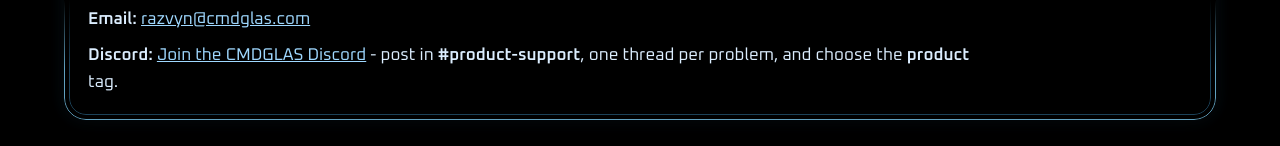
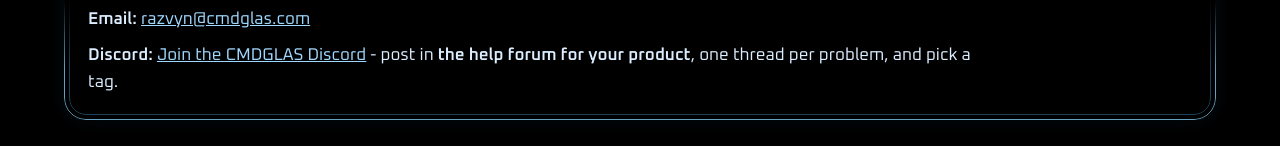
Before and after one commit to tartartatum/tartartatum.github.io, a plain HTML site: page shop/support/index.html in a window 1280 px wide. Shown: the part 2069-2215 px from the top of the page. Drawn offline with Linux system fonts and the light colour scheme.

Commit message:
Shop support page: link each product to its own Discord help forum
Co-Authored-By: Claude Opus 5.5 <noreply@anthropic.com>

```diff
--- a/shop/support/index.html
+++ b/shop/support/index.html
@@ -97,7 +97,7 @@
       <p>Include your order email (not your license key) and which product you use.</p>
       <p><b>Product:</b> <span id="contact-product">not chosen yet - pick one at the top of this page</span></p>
       <p><b>Email:</b> <span data-contact="email">coming soon</span></p>
-      <p><b>Discord:</b> <span data-contact="discord">coming soon</span> - post in <b>#product-support</b>, one thread per problem, and choose the <b id="contact-tag">product</b> tag.</p>
+      <p><b>Discord:</b> <span data-contact="discord">coming soon</span> - post in <b id="contact-channel">the help forum for your product</b>, one thread per problem, and pick a tag.</p>
     </div>
   </section>
 </main>
--- a/shop/support/support.js
+++ b/shop/support/support.js
@@ -2,6 +2,14 @@
 const CONTACT = {
   email: 'razvyn@cmdglas.com',
   discord: 'https://discord.gg/dkBvyyYNHj',
+};
+
+// Each product's help forum on the CMDGLAS Discord (invites never expire).
+const DISCORD = {
+  deck: { url: 'https://discord.gg/ZVmtnA2wcG', channel: 'command-deck-help' },
+  kneeboard: { url: 'https://discord.gg/dBbec4vpXr', channel: 'kneeboard-help' },
+  cursors: { url: 'https://discord.gg/DfAm9vAHYr', channel: 'cursor-pack-help' },
+  license: { url: 'https://discord.gg/vFhsPFdAXW', channel: 'license-and-payment' },
 };
 
 const PRODUCTS = {
@@ -26,8 +34,12 @@ function emailLink() {
 function renderContacts() {
   document.querySelectorAll('[data-contact]').forEach(el => {
     if (el.dataset.contact === 'email') { const a = emailLink(); if (a) el.replaceChildren(a); }
-    else if (el.dataset.contact === 'discord' && /^https:\/\/(discord\.gg|discord\.com\/invite)\//i.test(CONTACT.discord || '')) {
-      const a = document.createElement('a'); a.href = CONTACT.discord; a.textContent = 'Join the CMDGLAS Discord'; a.rel = 'noopener'; a.target = '_blank'; el.replaceChildren(a);
+    else if (el.dataset.contact === 'discord') {
+      const d = chosen && DISCORD[chosen], url = d ? d.url : CONTACT.discord;
+      if (!/^https:\/\/(discord\.gg|discord\.com\/invite)\//i.test(url || '')) return;
+      const a = document.createElement('a'); a.href = url; a.rel = 'noopener'; a.target = '_blank';
+      a.textContent = d ? `Open #${d.channel} on the CMDGLAS Discord` : 'Join the CMDGLAS Discord';
+      el.replaceChildren(a);
     }
   });
 }
@@ -37,7 +49,7 @@ function pick(id, scroll) {
   document.querySelectorAll('[data-pick]').forEach(b => b.setAttribute('aria-checked', String(b.dataset.pick === chosen)));
   document.querySelectorAll('[data-product]').forEach(d => { d.hidden = !!chosen && d.dataset.product !== chosen; });
   document.getElementById('contact-product').textContent = chosen ? PRODUCTS[chosen] : 'not chosen yet - pick one at the top of this page';
-  document.getElementById('contact-tag').textContent = chosen ? PRODUCTS[chosen] : 'product';
+  document.getElementById('contact-channel').textContent = chosen && DISCORD[chosen] ? '#' + DISCORD[chosen].channel : 'the help forum for your product';
   document.getElementById('pick-note').textContent = chosen ? `Showing answers for ${PRODUCTS[chosen]}. Still stuck? Use Contact at the bottom.` : 'Pick one to see its answers and a pre-filled email.';
   renderContacts();
   if (chosen) history.replaceState(null, '', '#' + chosen);
```
